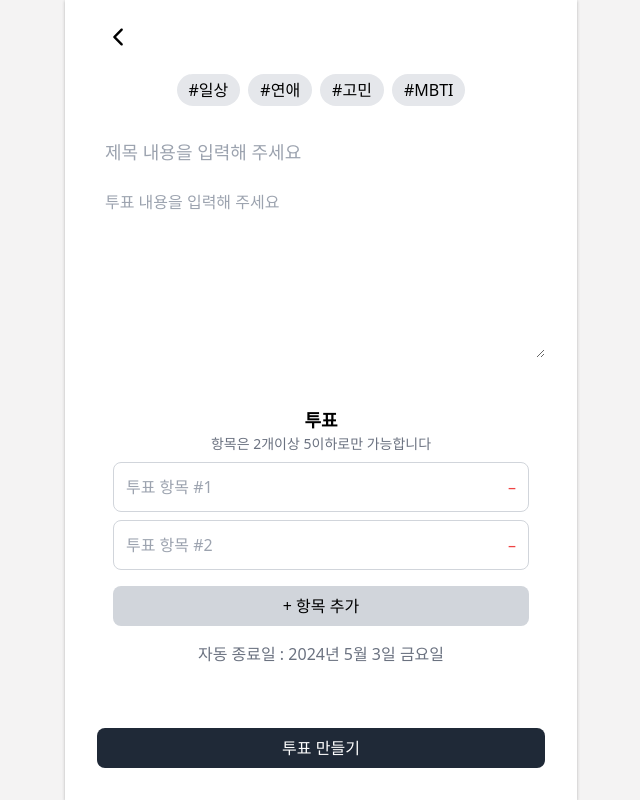
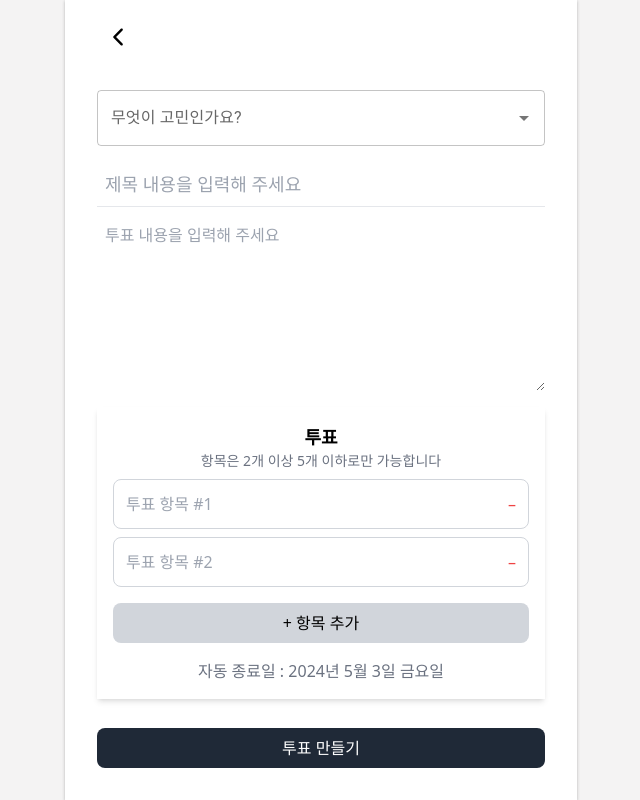
Before and after one commit to BOOPINION/Vote-FE2, a React (Create React App) app: page /vote-maker in a window 1280 px wide. Shown: the whole page, without its empty margins (319-959 px from the left). Built offline with nearby package versions, Linux system fonts and the light colour scheme.

Commit message:
💄 해시태그, 투표입력필드 수정

```diff
--- a/public/mockdata.json
+++ b/public/mockdata.json
@@ -2,6 +2,7 @@
   "pollTitle": " 어떤 직장이 좋을까?",
   "pollDescription": " 선택해 주세요.",
   "username": "Boo123",
+  "hashtags":["취업", "고민"],
   "viewCount": 5,
   "likeCount": 10,
   "options": {
@@ -14,6 +15,8 @@
       "label": "일은 싫은데 좋은 상사"
     }
   },
+
+
   "comments": [
     {
       "id": 1,
--- a/src/pages/voteHome.tsx
+++ b/src/pages/voteHome.tsx
@@ -131,7 +131,7 @@ const App = () => {
                       <AiOutlineHeart className="mr-1" /> {likes}
                     </div> */}
                     <button className="text-sm bg-gray-800 text-white border px-16 py-2 rounded-xl">
-                      투표 참여하기
+                      투표하고 결과보기
                     </button>
                     {/* <div className="text-sm text-gray-600 flex items-center">
                       <AiOutlineUser className="mr-1" /> {participants}
--- a/src/pages/voteMaker.tsx
+++ b/src/pages/voteMaker.tsx
@@ -1,6 +1,8 @@
 import React, { useState } from 'react';
 import { IoIosArrowBack } from 'react-icons/io';
 import { Link } from 'react-router-dom';
+import Autocomplete from '@mui/material/Autocomplete';
+import TextField from '@mui/material/TextField';
 
 type voteItem = {
   id: number;
@@ -13,7 +15,7 @@ const App: React.FC = () => {
     { id: Date.now() + 1, text: '' },
   ]);
   const [selectedTopics, setSelectedTopics] = useState<string[]>([]);
-  const topics = ['일상', '연애', '고민', 'MBTI'];
+  const topics = ['일상', '연애', '취미', '학업', '취업'];
 
   const handleAddvote = () => {
     if (voteItems.length < 5) {
@@ -61,31 +63,41 @@ const App: React.FC = () => {
           <IoIosArrowBack size="26px" />
         </Link>
       </div>
-      <div className="flex flex-wrap gap-2 mb-4">
-        {topics.map(topic => (
-          <button
-            key={topic}
-            onClick={() => handleToggleTopic(topic)}
-            className={`px-3 py-1 rounded-full ${selectedTopics.includes(topic) ? 'bg-gray-400' : 'bg-gray-200'}`}
-          >
-            #{topic}
-          </button>
-        ))}
-      </div>
+      <Autocomplete
+        multiple
+        id="multiple-limit-tags"
+        options={topics}
+        value={selectedTopics}
+        onChange={(event, newValue) => {
+          setSelectedTopics(newValue);
+        }}
+        renderInput={(params) => (
+          <TextField
+            {...params}
+            label="무엇이 고민인가요?"
+            placeholder=""
+          />
+        )}
+        sx={{ width: '100%', mb: 2, mt: 2 }}
+      />
+
       <input
         type="text"
         placeholder="제목 내용을 입력해 주세요"
-        className="mt-2 w-full rounded-lg text-lg  p-2 mb-2"
+        className="w-full text-lg p-2 mb-2 border-b"
       />
       <textarea
         placeholder="투표 내용을 입력해 주세요"
-        className=" w-full rounded-lg  p-2 mb-4 h-44 resize-y"
+        className="w-full rounded-lg p-2 mb-4 h-44 resize-y"
       />
-      <div className="flex  w-full overflow-y-hidden">
-        <div className="w-full max-w-md bg-white shadow-md">
-          <div className="votebox p-4 mt-4 ">
+
+      <div className="flex w-full">
+        <div className="w-full bg-white shadow-md">
+          <div className="votebox p-4">
             <h2 className="text-lg font-semibold text-center">투표</h2>
-            <h4 className='text-sm font-thin text-gray-500 text-center'>항목은 2개이상 5이하로만 가능합니다</h4>
+            <h4 className="text-sm font-thin text-gray-500 text-center">
+              항목은 2개 이상 5개 이하로만 가능합니다
+            </h4>
             {voteItems.map((item, index) => (
               <div
                 key={item.id}
--- a/src/pages/voteResult.tsx
+++ b/src/pages/voteResult.tsx
@@ -4,6 +4,7 @@ import { Link } from 'react-router-dom';
 import { IoIosArrowBack } from 'react-icons/io';
 import LikeButton from '../components/voteResult/likeBtn';
 import { RiShareForwardLine } from 'react-icons/ri';
+import voteImg from '../voteImg.png';
 
 interface VoteOption {
   count: number;
@@ -21,6 +22,7 @@ interface PollData {
   username: string;
   viewCount: number;
   results: PollResult[];
+  hashtags: string[];
 }
 
 interface Comment {
@@ -41,6 +43,7 @@ function VoteResult() {
     username: '',
     viewCount: 0,
     results: [],
+    hashtags:[]
   });
 
   const [commentInput, setCommentInput] = useState<string>('');
@@ -60,6 +63,7 @@ function VoteResult() {
         username: data.username,
         viewCount: data.viewCount,
         results: data.results,
+        hashtags:data.hashtags
       });
       setComments(data.comments);
 
@@ -97,17 +101,17 @@ function VoteResult() {
   };
 
   // 투표 댓글
-  const handleCommentSubmit = (event: FormEvent<HTMLFormElement>) => {
-    event.preventDefault();
-    const newComment: Comment = {
-      id: comments.length + 1,
-      username: pollData.username,
-      content: commentInput,
-      createdAt: new Date(),
-    };
-    setComments([...comments, newComment]);
-    setCommentInput('');
-  };
+  // const handleCommentSubmit = (event: FormEvent<HTMLFormElement>) => {
+  //   event.preventDefault();
+  //   const newComment: Comment = {
+  //     id: comments.length + 1,
+  //     username: pollData.username,
+  //     content: commentInput,
+  //     createdAt: new Date(),
+  //   };
+  //   setComments([...comments, newComment]);
+  //   setCommentInput('');
+  // };
 
   // 좋아요
   function toggleLike() {
@@ -143,12 +147,12 @@ function VoteResult() {
             <div key={key} className="mb-4">
               <div className="flex items-center justify-between">
                 <div className="text-sm font-medium text-gray-800">{label}</div>
-                <div className="text-xs font-semibold text-blue-500">
+                <div className="text-xs font-semibold text-gray-800">
                   {count}표 / {((count / totalVotes) * 100).toFixed(0)}%
                 </div>
               </div>
               <motion.div
-                className="w-full bg-blue-500 rounded-full h-6 overflow-hidden my-2"
+                className="w-full bg-gray-800 rounded-full h-6 overflow-hidden my-2"
                 initial={{ width: 0 }}
                 animate={{ width: `${(count / totalVotes) * 100}%` }}
                 transition={{ duration: 0.5, ease: "easeOut" }}
@@ -168,24 +172,35 @@ function VoteResult() {
           <div className="mb-4 mt-8 text-xl font-semibold text-center text-gray-800">
             {pollData.pollTitle}
           </div>
-          <div className="mb-16 text-md font-semibold text-center text-gray-800">
+          <div className="mb-6 text-md font-semibold text-center text-gray-800">
             {pollData.pollDescription}
+          </div>
+
+          <div className="categories mb-14 flex justify-center items-center">
+            {pollData.hashtags.map((hashtag, index) => (
+              <span
+                key={index}
+                className="text-blue-700 text-xs font-semibold mr-2 mb-2 px-2.5 py-0.5 rounded"
+              >
+                {hashtag}
+              </span>
+            ))}
           </div>
 
           <form onSubmit={handleSubmit}>
             {Object.entries(votes).map(([key, { label }]) => (
               <div
                 key={key}
-                className={`mb-8 p-4 rounded-xl border-2 ${
+                className={`mb-8 p-4 rounded-full border-2 ${
                   selectedOption === key
-                    ? "bg-blue-100 border-blue-500"
+                    ? "bg-blue-100 border-blue-700"
                     : "border-gray-300"
                 }`}
               >
                 <label className="flex items-center cursor-pointer">
                   <input
                     type="radio"
-                    className="form-radio text-blue-500 h-5 w-5"
+                    className="form-radio text-gray-800 h-5 w-5"
                     name="vote"
                     value={key}
                     checked={selectedOption === key}
@@ -199,7 +214,7 @@ function VoteResult() {
               className={`w-full py-2 rounded-full font-bold flex justify-center items-center focus:outline-none focus:shadow-outline transition-colors ${
                 isLoading
                   ? "bg-gray-300 cursor-not-allowed text-gray-700"
-                  : "bg-blue-500 hover:bg-blue-600 text-white"
+                  : "bg-gray-800 hover:bg-gray-800 text-white"
               }`}
               type="submit"
               disabled={isLoading}
```
Also changed, not shown: src/voteImg.png (added).
